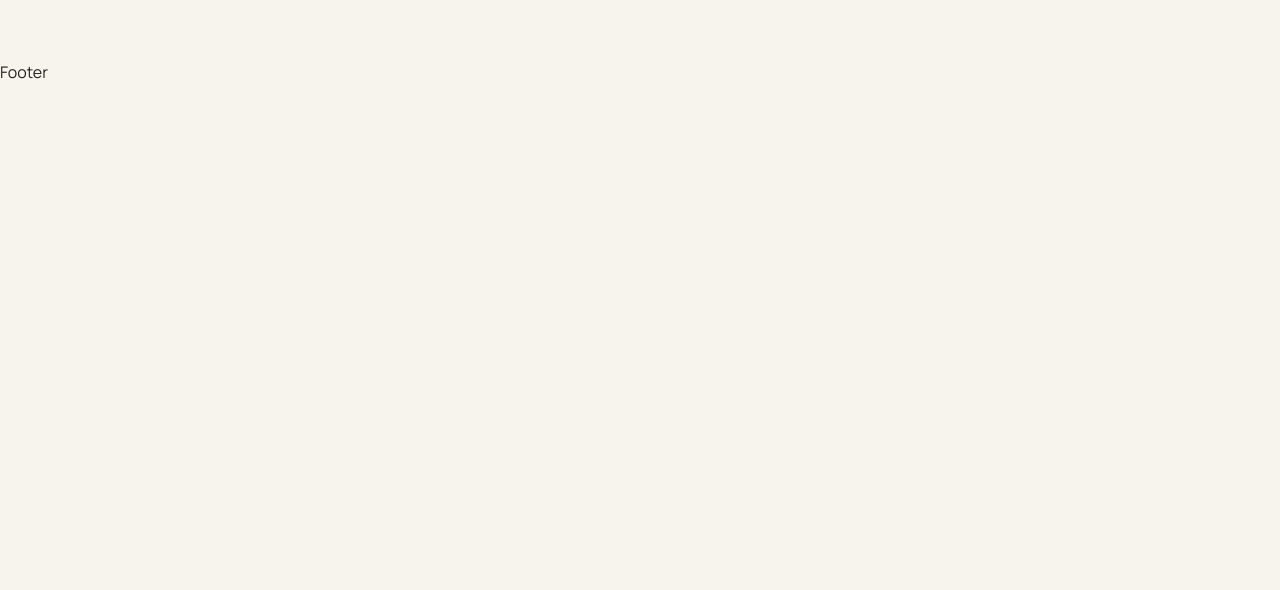
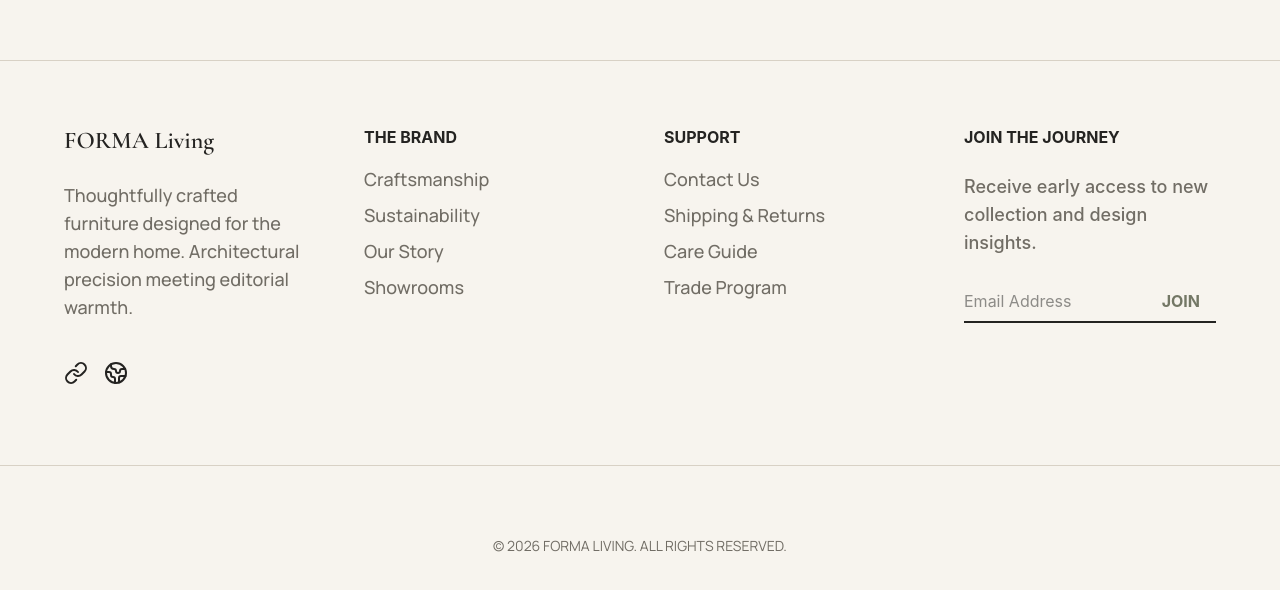
Before and after one commit to Puneetkumarboinpally/Forma, a React (Vite) app: page / in a window 1280 px wide. Shown: the part 804-1394 px from the top of the page. Before the commit the page ends 888 px from the top, so only its background shows below. Built offline with nearby package versions, Linux system fonts and the light colour scheme.

Commit message:
footer completed

```diff
--- a/src/components/Footer.tsx
+++ b/src/components/Footer.tsx
@@ -1,9 +1,92 @@
-import React from 'react'
+import { Link, Globe2 } from "lucide-react";
 
 const Footer = () => {
   return (
-    <div>Footer</div>
-  )
-}
+    <div className=" w-full bg-background border-t border-t-border">
+      {/* ---FOOTER TOP SECTION --- */}
+      <div className="h-full w-full grid tablet:grid-cols-2 laptop:grid-cols-4 gap-12 p-16">
+        {/* ---FOOTER TOP 1ST CONTAINER --- */}
+        <div className="flex flex-col gap-6">
+          <div>
+            <h2 className="text-2xl text-primary font-black font-display">
+              FORMA Living
+            </h2>
+          </div>
+          <p className="text-secondary text-lg text-sans font-medium font-body">
+            Thoughtfully crafted furniture designed for the modern home.
+            Architectural precision meeting editorial warmth.
+          </p>
+          <div className="flex gap-4 my-4">
+            <Link className="cursor-pointer transition-transform duration-300 ease-out hover:scale-120" />
+            <Globe2 className="cursor-pointer transition-transform duration-300 ease-out hover:scale-120" />
+          </div>
+        </div>
+        {/* ---FOOTER TOP 2ND CONTAINER --- */}
+        <div className="flex flex-col gap-4">
+          <div>
+            <h3 className="text-md font-bold text-primary">THE BRAND</h3>
+          </div>
+          <div className="text-lg flex flex-col gap-2 font-body text-secondary">
+            <p className="cursor-pointer font-medium transition-color duration-300 hover:text-primary">
+              Craftsmanship
+            </p>
+            <p className="cursor-pointer font-medium transition-color duration-300 hover:text-primary">
+              Sustainability
+            </p>
+            <p className="cursor-pointer font-medium transition-color duration-300 hover:text-primary">
+              Our Story
+            </p>
+            <p className="cursor-pointer font-medium transition-color duration-300 hover:text-primary">
+              Showrooms
+            </p>
+          </div>
+        </div>
+        {/* ---FOOTER TOP 3RD CONTAINER --- */}
+        <div className="flex flex-col gap-4">
+          <div>
+            <h3 className="text-md font-bold text-primary ">SUPPORT</h3>
+          </div>
+          <div className="text-lg flex flex-col gap-2 font-body text-secondary">
+            <p className="cursor-pointer font-medium transition-color duration-300 hover:text-primary">
+              Contact Us
+            </p>
+            <p className="cursor-pointer font-medium transition-color duration-300 hover:text-primary">
+              Shipping & Returns
+            </p>
+            <p className="cursor-pointer font-medium transition-color duration-300 hover:text-primary">
+              Care Guide
+            </p>
+            <p className="cursor-pointer font-medium transition-color duration-300 hover:text-primary">
+              Trade Program
+            </p>
+          </div>
+        </div>
+        {/* ---FOOTER TOP 4RD CONTAINER --- */}
+        <div className="flex flex-col gap-6">
+          <div>
+            <h3 className="font-bold text-md ">JOIN THE JOURNEY</h3>
+          </div>
+          <p className="font-medium text-lg text-secondary">
+            Receive early access to new collection and design insights.
+          </p>
+          <div className="flex items-center gap-4 border-b-2">
+            <input
+              type="email"
+              placeholder="Email Address"
+              className="w-full outline-none"
+            />
+            <button className="py-2 px-4 font-bold text-accent">JOIN</button>
+          </div>
+        </div>
+      </div>
+      {/* ---FOOTER BOTTOM SECTION --- */}
+      <div className="h-40 w-full border-t border-t-border p-4 flex justify-center items-center">
+        <p className="text-sm text-secondary font-body">
+          © 2026 FORMA LIVING. ALL RIGHTS RESERVED.
+        </p>
+      </div>
+    </div>
+  );
+};
 
-export default Footer
+export default Footer;
--- a/src/index.css
+++ b/src/index.css
@@ -106,7 +106,7 @@ body {
      ================================= */
 
   --font-display: "Cormorant Garamond", serif;
-  --font-sans: "Manrope", sans-serif;
+  --font-body: "Manrope", sans-serif;
 
   /* =================================
      RADIUS
--- a/src/pages/HomePage.tsx
+++ b/src/pages/HomePage.tsx
@@ -1,7 +1,7 @@
 import React from "react";
 
 const HomePage = () => {
-  return <div className="h-screen bg-background">HomePage</div>;
+  return <div className="h-screen">HomePage</div>;
 };
 
 export default HomePage;
```
